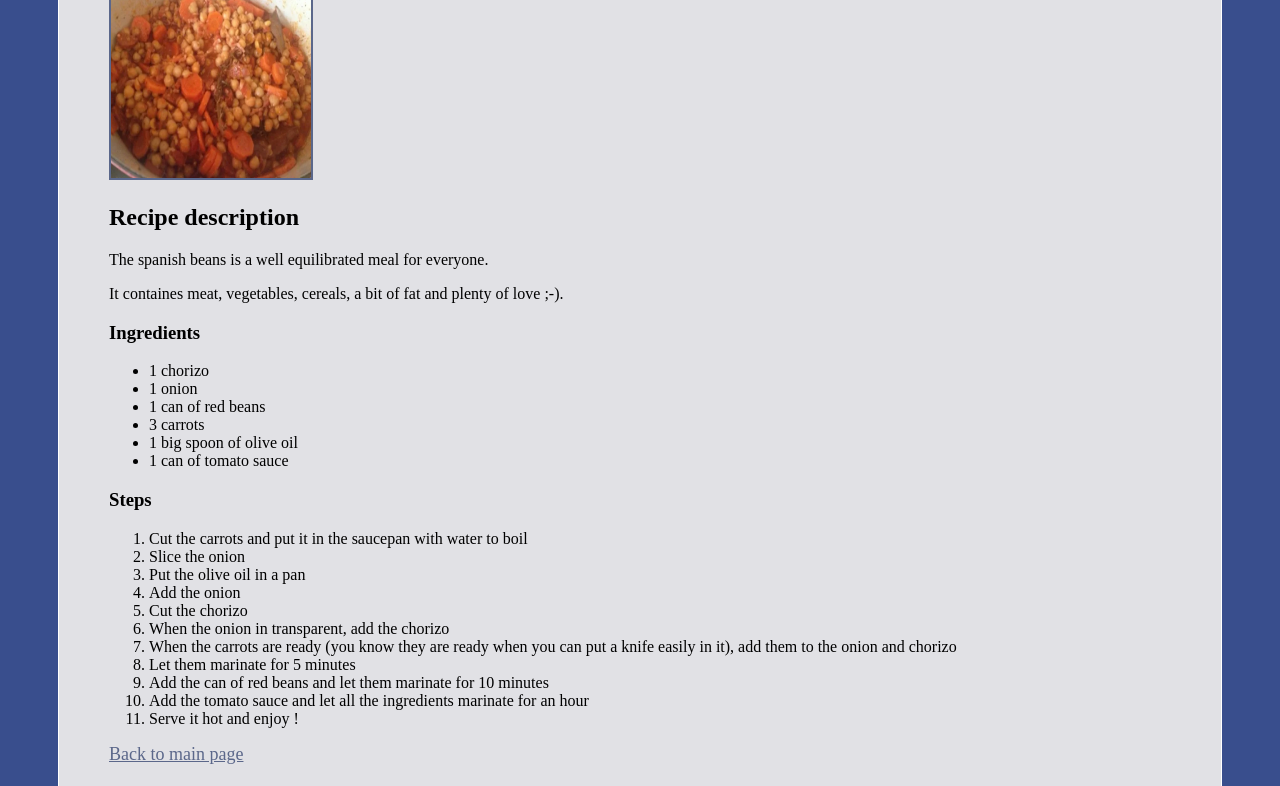
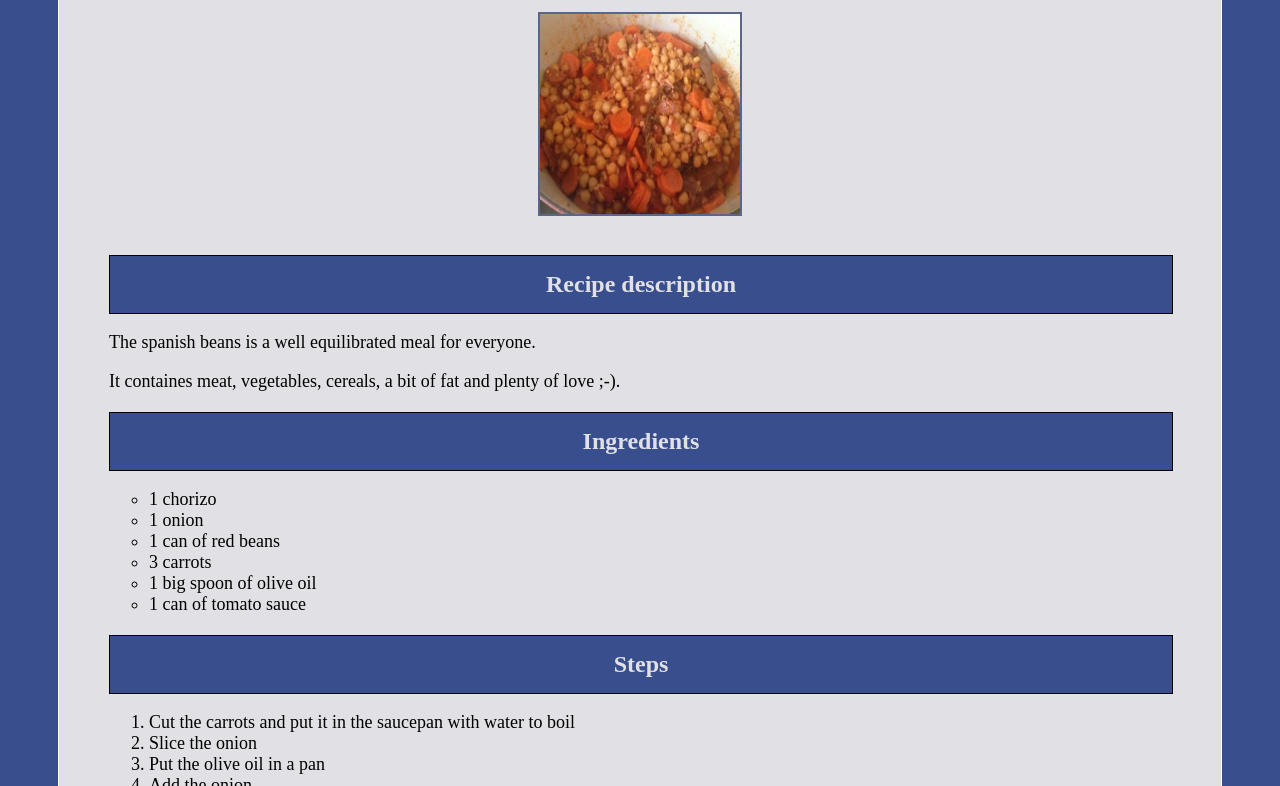
Before and after one commit to Joker941/odin-recipes-css, a plain HTML site: page recipes/spanish-beans.html in a window 1280 px wide. Shown: the part 194-980 px from the top of the page. Drawn offline with Linux system fonts and the light colour scheme.

Commit message:
Ajout de divs pour la structure de la page. Ajout du CSS pour les recettes

```diff
--- a/recipes/spanish-beans.html
+++ b/recipes/spanish-beans.html
@@ -8,17 +8,29 @@
 </head>
 <body>
     <div id="contents">
+
+     <div class="recipes">
+
+        <div class="recipe-header">
+
             <h1>Spanish Beans</h1>
 
-    <div class="recipes-container">
-    <img class="recipe-pic" src="../images/pois-chiche.webp" alt="Picture of the recipe (Spanish beans)">
+            <div class="pic-recipe"><img class="recipe-pic" src="../images/pois-chiche.webp" alt="Picture of the recipe (Spanish beans)"></div>
+
+        </div>
+
+        <div class="recipe-description">
 
             <h2>Recipe description</h2>
 
                 <p>The spanish beans is a well equilibrated meal for everyone.</p>
                 <p>It containes meat, vegetables, cereals, a bit of fat and plenty of love ;-).</p>
 
-    <h3>Ingredients</h3>
+        </div>
+
+        <div class="recipe-ingredients">
+
+            <h2>Ingredients</h2>
 
                 <ul>
                     <li>1 chorizo</li>
@@ -29,7 +41,11 @@
                     <li>1 can of tomato sauce</li>
                 </ul>
 
-    <h3>Steps</h3>
+        </div>
+
+        <div class="recipe-steps">
+
+            <h2>Steps</h2>
 
                 <ol>
                     <li>Cut the carrots and put it in the saucepan with water to boil</li>
@@ -44,6 +60,9 @@
                     <li>Add the tomato sauce and let all the ingredients marinate for an hour</li>
                     <li>Serve it hot and enjoy !</li>
                 </ol>
+
+        </div>
+
     </div>
         <a href="../index.html">Back to main page</a>
     </div>
--- a/styles.css
+++ b/styles.css
@@ -10,15 +10,17 @@ body {
     border: 1px solid white;
     margin: 50px;
     padding: 50px;
+    /* width: 800px; */
 }
-h1 {
-    width: 200px;
-    margin: auto;
+h1, h2, h3{
+    width: 100%;
     border: 1px solid black;
     text-align: center;
     color: #E1E1E5;
     background: #394E8D;
-    padding: 15px;
+    padding-top: 15px;
+    padding-bottom: 15px;
+    margin-bottom: 15px;
 }
 
 #recipes-container {
@@ -41,4 +43,20 @@ img {
     width: 200px;
     height: 200px;
     border: 2px solid #5B678A;
+    margin-bottom: 15px;
 }
+
+.recipe-header {
+    display: flex;
+    flex-direction: column;
+    align-items: center;
+    justify-content: center;
+}
+
+ul {
+    list-style-type: circle;
+}
+
+ul, ol, p {
+    font-size: large;
+}
```
Also changed, not shown: recipes/pasta-pomodo.html (+23 -3 lines), recipes/soja-rice.html (+24 -3 lines). Lines whose indentation alone changed are shown as unchanged.
